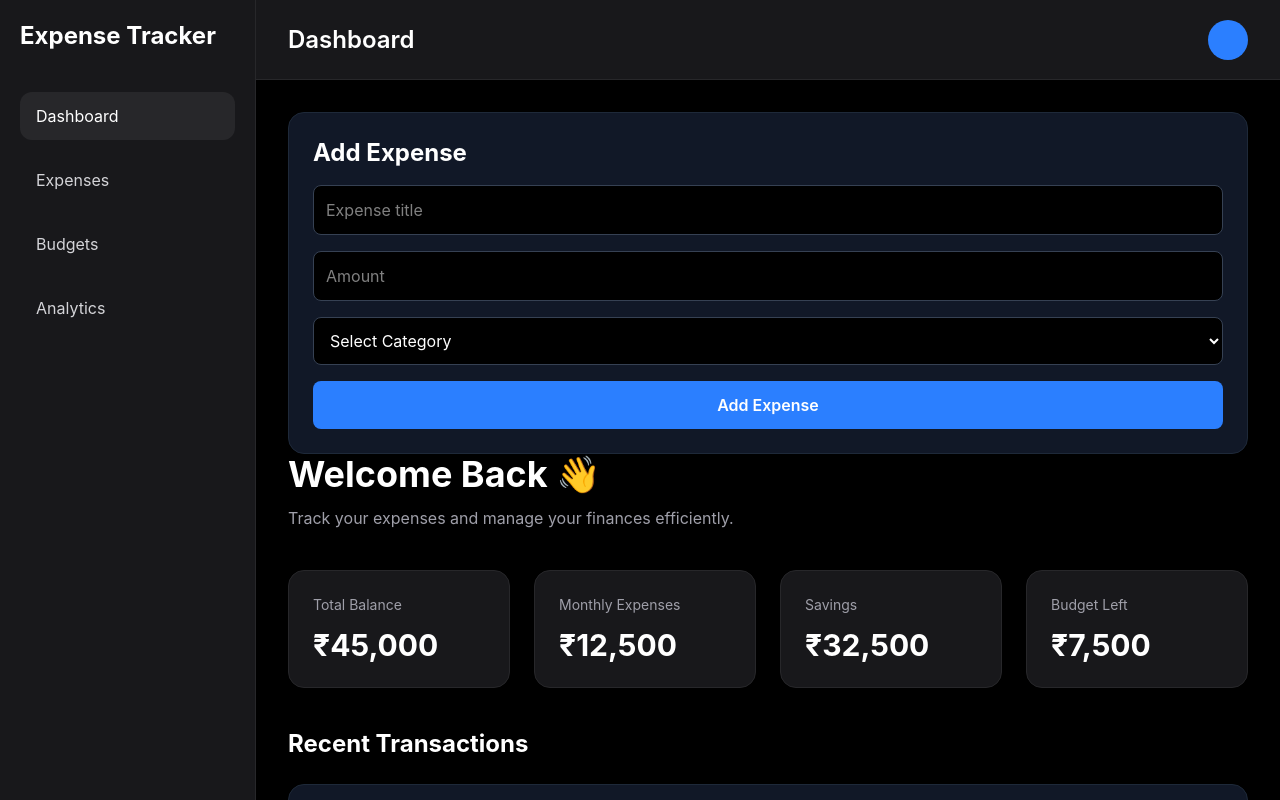
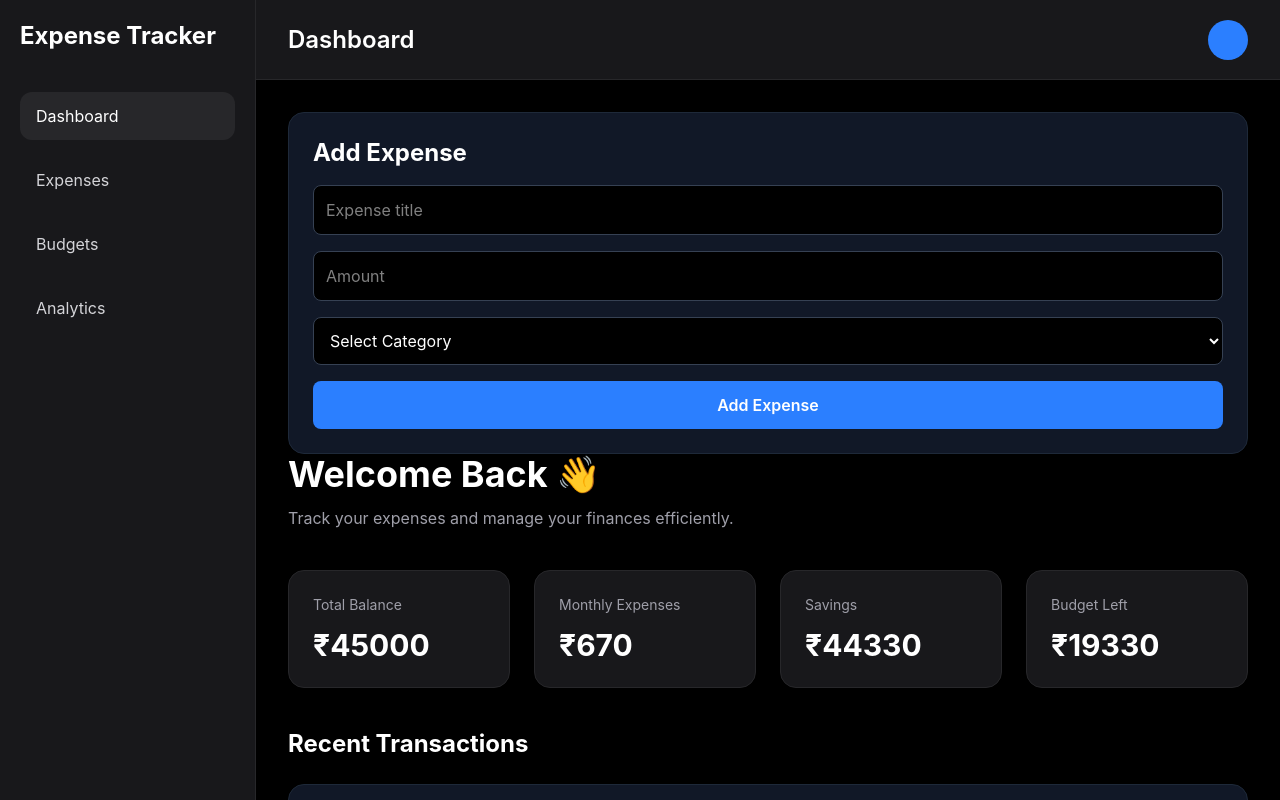
Before and after one commit to pratyushk072-sudo/smart-expense-tracker, a React app in the folder frontend/: page / in a window 1280 px wide. Shown: the top 800 px of the page. Built offline with nearby package versions, Linux system fonts and the light colour scheme; the HTML template or start-up script is replaced by a standard one.

Commit message:
Added Dynamic Balance Calculation

```diff
--- a/frontend/src/components/ExpenseForm.jsx
+++ b/frontend/src/components/ExpenseForm.jsx
@@ -16,7 +16,7 @@ const ExpenseForm = ({ addExpense }) => {
     const newExpense = {
       id: Date.now(),
       title,
-      amount,
+      amount: Number(amount),
       category,
     };
 
--- a/frontend/src/pages/Dashboard.jsx
+++ b/frontend/src/pages/Dashboard.jsx
@@ -33,6 +33,17 @@ function Dashboard() {
     setExpenses([expense, ...expenses]);
   };
 
+  const totalExpenses = expenses.reduce(
+    (total, expense) => total + expense.amount,
+    0
+  );
+
+  const totalBalance = 45000;
+
+  const savings = totalBalance - totalExpenses;
+
+  const budgetLeft = 20000 - totalExpenses;
+
   const deleteExpense = (id) => {
     const updatedExpenses = expenses.filter(
       (expense) => expense.id !== id
@@ -57,22 +68,22 @@ function Dashboard() {
       <div className="grid grid-cols-1 md:grid-cols-2 xl:grid-cols-4 gap-6 mb-10">
         <StatCard
           title="Total Balance"
-          amount="₹45,000"
+          amount={`₹${totalBalance}`}
         />
 
         <StatCard
           title="Monthly Expenses"
-          amount="₹12,500"
+          amount={`₹${totalExpenses}`}
         />
 
         <StatCard
           title="Savings"
-          amount="₹32,500"
+          amount={`₹${savings}`}
         />
 
         <StatCard
           title="Budget Left"
-          amount="₹7,500"
+          amount={`₹${budgetLeft}`}
         />
       </div>
 
```
